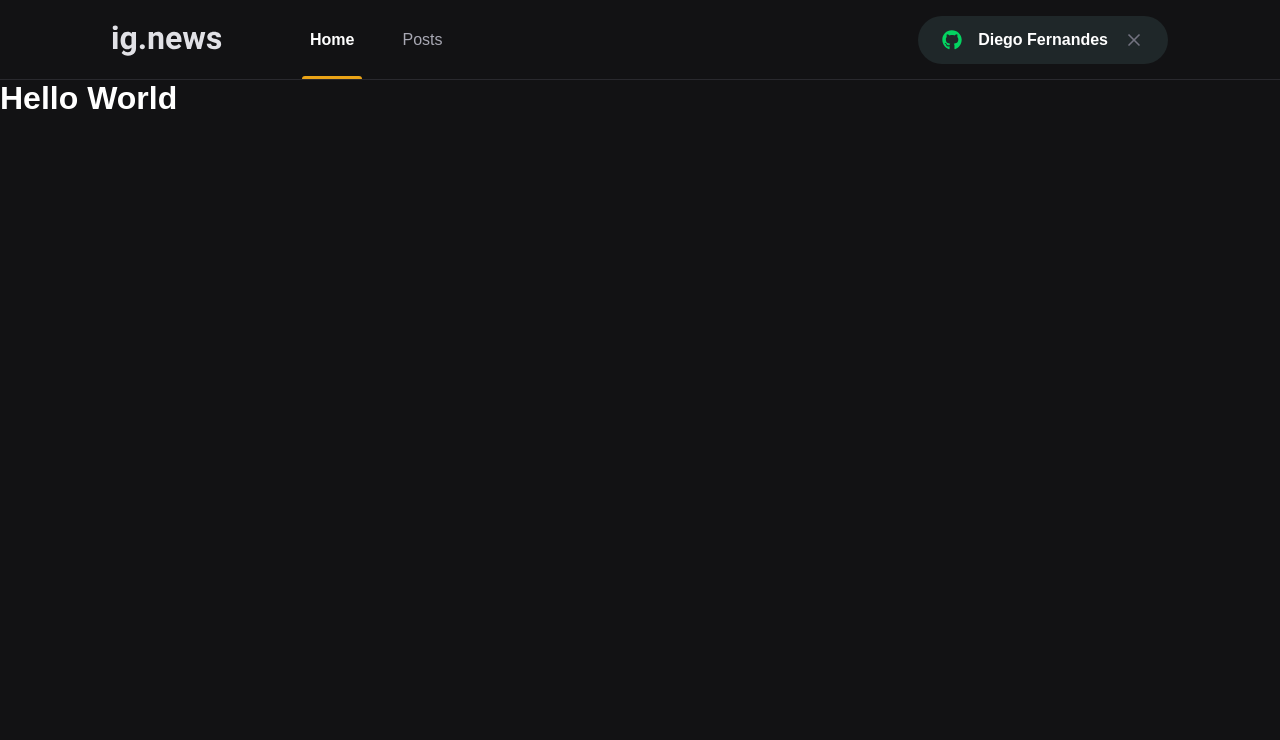
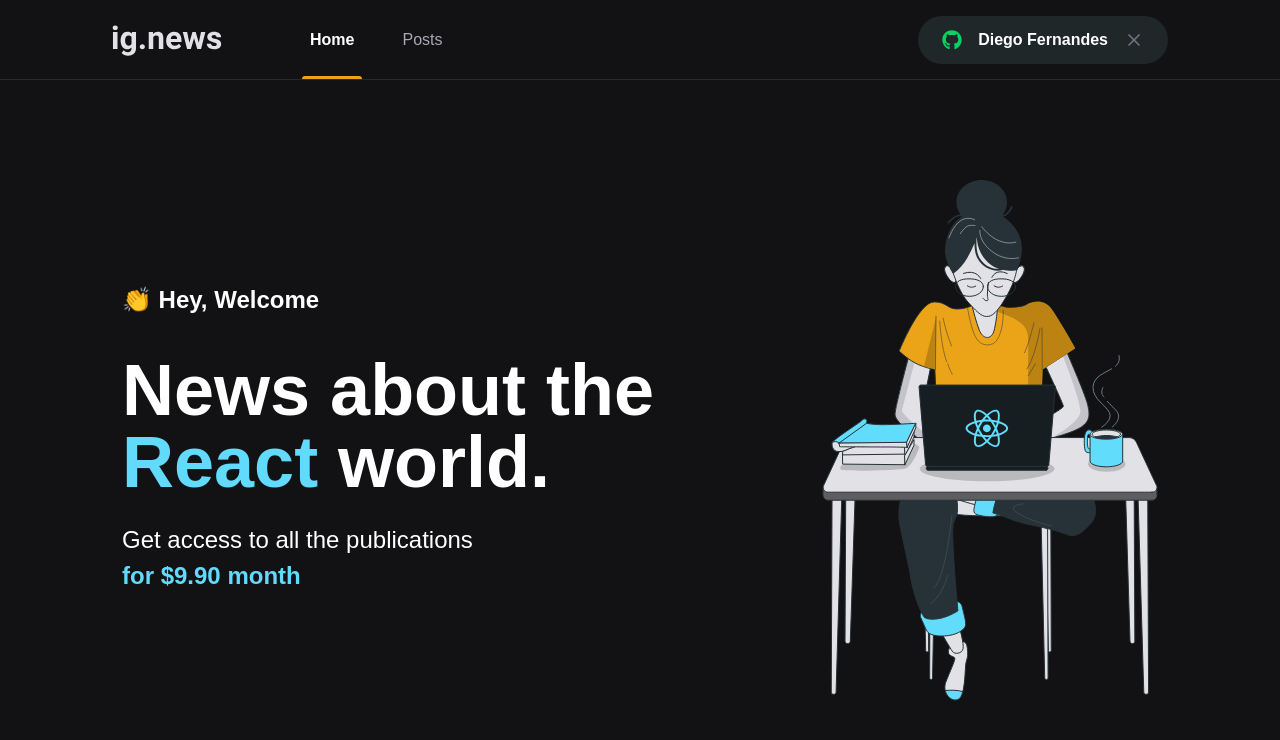
Before and after one commit to joaopaulonsoares/ignite-ignews, a Next.js app: page / in a window 1280 px wide. Shown: the top 740 px of the page. Built offline with nearby package versions, Linux system fonts and the light colour scheme.

Commit message:
Creating initial page

```diff
--- /dev/null
+++ b/src/pages/home.module.scss
@@ -0,0 +1,42 @@
+.contentContainer {
+    max-width: 1100px;
+    margin:  0 auto;
+    padding: 0 2rem;
+    height: calc(100vh - 5rem);
+
+    display: flex;
+    align-items: center;
+    justify-content: space-between;
+}
+
+.hero {
+    max-width: 600px;
+
+    // Span dentro do primeiro nível
+    > span {
+        font-size: 1.5rem;
+        font-weight: bold;
+    }
+
+    h1 {
+        font-size: 4.5rem;
+        line-height: 4.5rem;
+        font-weight: 900;
+        margin-top: 2.5rem;
+
+        span {
+            color: var(--cyan-500);
+        }
+    }
+
+    p {
+        font-size: 1.5rem;
+        line-height: 2.25rem;
+        margin-top: 1.5rem;
+
+        span {
+            color: var(--cyan-500);
+            font-weight: bold;
+        }
+    }
+}
--- a/src/pages/index.tsx
+++ b/src/pages/index.tsx
@@ -1,14 +1,25 @@
 import Head from 'next/head';
+
+import styles from './home.module.scss'
 
 export default function Home() {
   return (
     <>
       <Head>
-        <title>Inicio | ig.news</title>
+        <title>Home | ig.news</title>
       </Head>
-      <h1>
-        Hello World
-      </h1>
+      <main className={styles.contentContainer}>
+        <section className={styles.hero}>
+          <span> 👏 Hey, Welcome</span>
+          <h1>News about the <span>React</span> world.</h1>
+          <p>
+            Get access to all the publications <br />
+            <span>for $9.90 month</span>
+          </p>
+        </section>
+
+        <img src="images/avatar.svg" alt="Girl Coding" />
+      </main>
     </>
   )
 }
```
